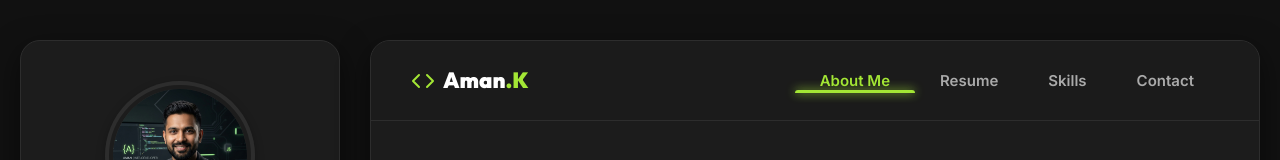
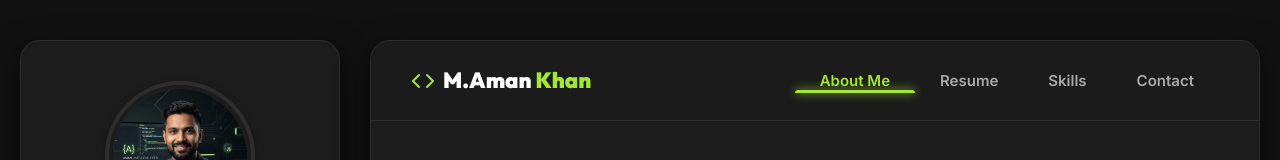
Before and after one commit to aman-gds/Resume, a React (Vite) app: page / in a window 1280 px wide. Shown: the top 160 px of the page. Built offline with nearby package versions, Linux system fonts and the light colour scheme.

Commit message:
name modified

```diff
--- a/src/components/Navbar.jsx
+++ b/src/components/Navbar.jsx
@@ -20,7 +20,7 @@ export default function Navbar({ activeTab, setActiveTab }) {
     <header className="navbar-header">
       <div className="nav-logo" id="nav-logo">
         <Code size={24} className="logo-accent" />
-        <span>Aman<span className="logo-accent">.K</span></span>
+        <span>M.Aman<span className="logo-accent"> Khan</span></span>
       </div>
 
       <button
```
